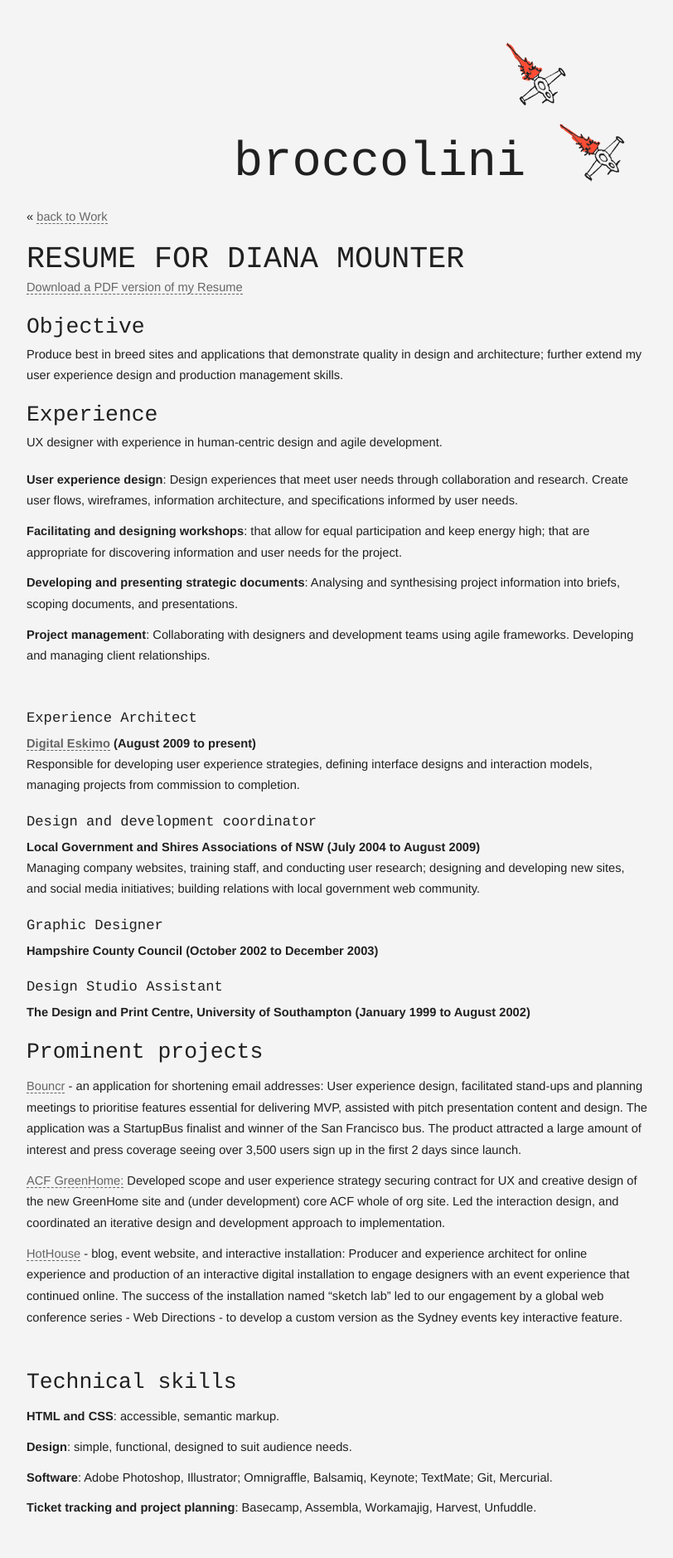
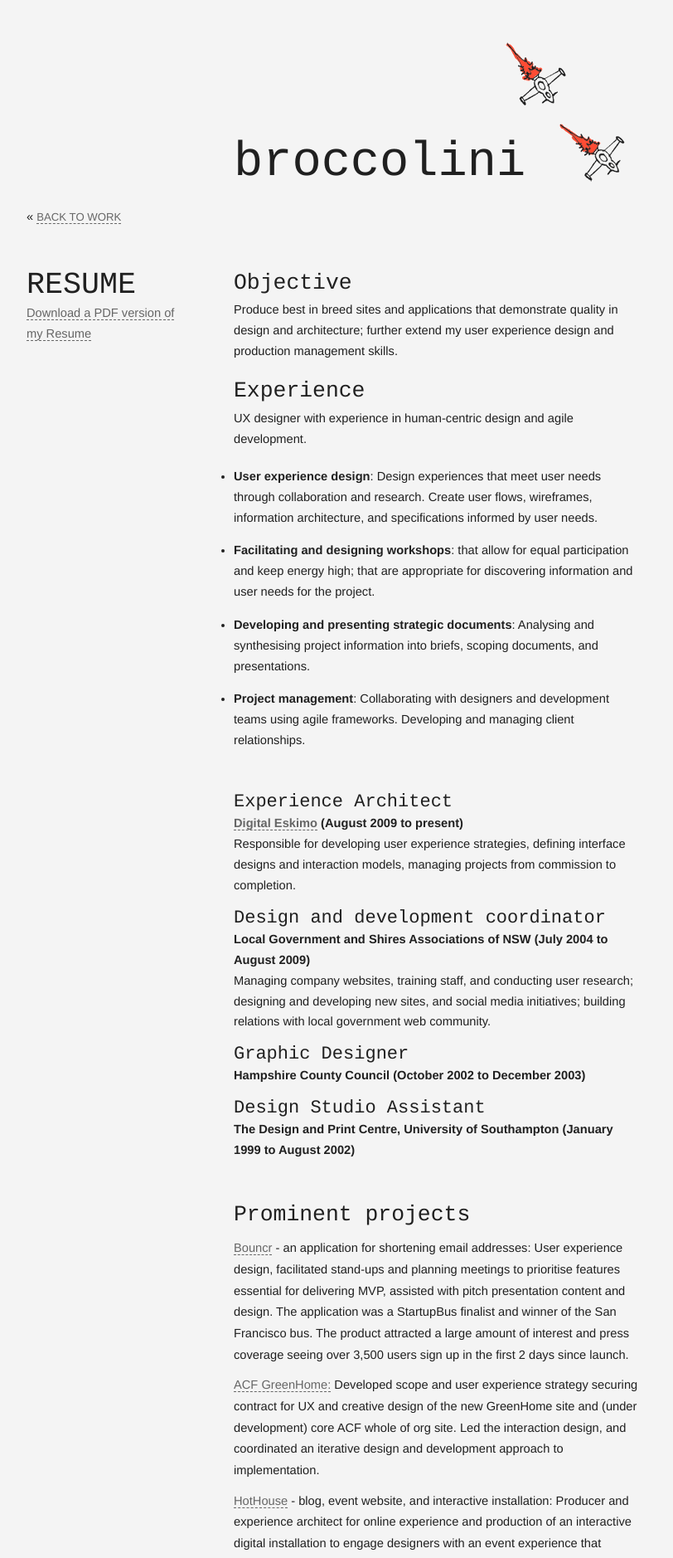
Before and after one commit to natutulak79/broccolini.github.com, a Jekyll site: the page built from pages/resume.html, in a window 1280 px wide. Shown: the top 1878 px of the page at 83% size, without its empty margins (233-1045 px from the left). Built offline with Jekyll 4.4.1, drawn with Linux system fonts in a browser that asks for light colours; Markdown is read by kramdown in place of the engine named in the settings.

Commit message:
fixed up resume styles, added Poodles link, removed redundant css, still lots of tidying to do though

```diff
--- a/css/screen.css
+++ b/css/screen.css
@@ -161,7 +161,7 @@
 
     .site .footer .contact {
       float: left;
-      margin-right: 3em;
+      margin: 0 3em 0 2px;
     }
 
       .site .footer .contact a {
@@ -250,109 +250,6 @@
 	}
 
 
-/*#portfolio h1, h1.mywork {
-	margin-top: 70px;
-}
-
-#portfolio h2 {
-	margin-bottom: 20px;
-}
-
-img, #portfolio img {
-	border: dashed 1px #ccc;
-}
-
-#portfolio img a {
-	border-bottom: none;
-}
-
-ul.points, ul.projects, ul.experience {
-  margin-bottom: 70px;
-}
-
-ul.points li, ul.projects li, ul.experience li {
-	line-height: 1.25em;
-	margin-bottom: 0.75em;
-}
-
-ul.points span {
-  color: #444;
-  font-family: Monaco, "Courier New", monospace;
-  font-size: 0.8em;
-}
-
-ul.projects, ul.experience {
-	display: block;
-	margin: 50px 0;
-}
-
-ul.projects li, ul.experience li {
-	list-style-type: none;
-	float: left;
-	display: block;
-	margin-bottom: 50px;
-	width:;
-}
-
-ul.projects h3, ul.experience h3 {
-	font-family: "Helvetica Neue", Helvetica, Arial, clean, sans-serif;
-	font-size: 2.3em;
-	line-height: 1.2em;
-
-}
-
-ul.projects span, ul.projects span, ul.experience span {
-	width: 240px;
-	margin: 0 20px 12px 0;
-	float: left;
-}
-
-ul.projects h3 a, ul.experience h3 a {
-	border-bottom: none;
-}
-
-ul.projects span, ul.experience span {
-	line-height: 1.7em;
-}
-
-ul.projects li img, ul.experience li img {
-	float: left;
-	margin: 0;
-}
-
-ul.experience h3 {
-	width: 490px;
-	float: left;
-}
-
-ul.experience span img {
-	margin-right: 0 20px 12px 0;
-}
-
-ul.experience li.last, ul.projects li.last {
-	margin-bottom: 90px;
-	width: 55em;
-}
-
-ul.points li.last {
-	margin-bottom: 30px;
-}*/
-
-/*#projects p, #talks p {
-	width: 40em;
-}*/
-
-
-/*#projects {
-	margin-bottom: 50px;
-
-}
-
-#talks {
-	margin-top: 50px;
-}
-*/
-
 /*****************************************************************************/
 /*
 /* Disqus comments
@@ -369,12 +266,6 @@
 #disqus-comments a {
 	border-bottom: none;
 }
-
-/*
-#disqus-comments p, h1, h2, h3 {
-	font-family: "Helvetica Neue", Helvetica, Arial, clean, sans-serif;
-}*/
-
 
 #disqus-comments a.dsq-subscribe-email em {
 	text-decoration: none;
@@ -433,6 +324,10 @@
 	margin: 1px 10px 50px 0;
 	float: left;
 }
+
+/*.intro {
+	padding-top: 20px;
+} --- fix baseline for intro*/
 
 .portfolio img {
 	border: dashed 1px #ccc;
@@ -503,6 +398,18 @@
   margin-bottom: 50px;
 }
 
+.detail ul.experience {
+	list-style-type: none;
+}
+
+	ul.experience h3 {
+		font-size: 1.5em;
+	}
+
+	ul.experience li {
+		margin-top: 10px;
+	}
+
 .detail ul.points li {
 	margin-bottom: 1em;
 }
--- a/index.html
+++ b/index.html
@@ -52,12 +52,16 @@
                 <a class="img" href="/images/portfolio/stories.jpg"><img src="/images/portfolio/stories-thumb.png"></a>
                 <p><em>I'm no longer involved in producing the magazine or <a href="http://stories.lgwebnetwork.org/2009/09/stories-issue-1-august-2009/">the website</a> though it's close to the original version, apart from the bits that have now broken!</em></p>
                 </li>
+              <li class="last">
+                <p>I am also pretty good at drawing <a href="http://www.flickr.com/photos/broccolini/sets/72157626315012025/">Poodles</a></p>
+                </li>
             </ul>
             </div><!-- End columnB -->
 
+
       <div class="columnA">
       <h1>Projects</h1>
-  <p>I research and design user experiences, and develop concepts into UI specifications.<!-- My role on a project usually starts from the scoping and research phase, using insights to develop concepts, and then developing those into interface specifications. As a user experience designer and producer I continue to work closely with teams throughout the production phase, developing branding and design 'look and feel', exploring implementation options for features, continuing to test what we build so that it informs the development of the final product. --></p>
+      <p>I research and design user experiences, and develop concepts into UI specifications.</p>
       </div><!-- End columnA -->
 
     <div class="columnB">
--- a/pages/resume.html
+++ b/pages/resume.html
@@ -1,42 +1,48 @@
 ---
-layout: default
+layout: portfolio
 title: Resume
 ---
 
-<p>&#171; <a href="/work.html">back to Work</a></p>
+<div class="detail">
+  <div class="columnA">
+    <h1>Resume</h1>
+    <p><a href="/documents/Diana-Mounter-Resume_USLetter.pdf">Download a PDF version of my Resume</a></p>
+  </div><!--End columnA-->
 
-<h1 class="mywork">Resume for Diana Mounter</h1>
-
-<p><a href="/documents/Diana-Mounter-Resume_USLetter.pdf">Download a PDF version of my Resume</a></p>
-
-<h2>Objective</h2>
-<p>Produce best in breed sites and applications that demonstrate quality in design and architecture; further extend my user experience design and production management skills.</p>
+  <div class="columnB">
+    <h2>Objective</h2>
+      <p>Produce best in breed sites and applications that demonstrate quality in design and architecture; further extend my user experience design and production management skills.</p>
 
 <h2>Experience</h2>
 <p>UX designer with experience in human-centric design and agile development.</p>
-<ul class="posts">
+<ul class="points">
   <li><strong>User experience design</strong>: Design experiences that meet user needs through collaboration and research. Create user flows, wireframes, information architecture, and specifications informed by user needs. </li>
   <li><strong>Facilitating and designing workshops</strong>: that allow for equal participation and keep energy high; that are appropriate for discovering information and user needs for the project.</li>
   <li><strong>Developing and presenting strategic documents</strong>: Analysing and synthesising project information into briefs, scoping documents, and presentations.</li>
   <li><strong>Project management</strong>: Collaborating with designers and development teams using agile frameworks. Developing and managing client relationships.</li>
 </ul>
 
-<div class="jobs">
-<h3>Experience Architect</h3>
-  <p><strong><a href="http://digitaleskimo.net">Digital Eskimo</a> (August 2009 to present)</strong><br />
-Responsible for developing user experience strategies, defining interface designs and interaction models, managing projects from commission to completion.</p>
+<ul class="points experience">
 
-<h3>Design and development coordinator</h3>
-  <p><strong>Local Government and Shires Associations of NSW (July 2004 to August 2009)</strong><br />
-Managing company websites, training staff, and conducting user research; designing and developing new sites, and social media initiatives; building relations with local government web community.</p>
-
-<h3>Graphic Designer</h3>
-  <p><strong>Hampshire County Council (October 2002 to December 2003)</strong></p>
-
-<h3>Design Studio Assistant</h3>
-  <p><strong>The Design and Print Centre, University of Southampton (January 1999 to August 2002)</strong></p>
-
-</div>
+  <li>
+     <h3>Experience Architect</h3>
+     <strong><a href="http://digitaleskimo.net">Digital Eskimo</a> (August 2009 to present)</strong><br />
+  Responsible for developing user experience strategies, defining interface designs and interaction models, managing projects from commission to completion.
+    </li>
+  <li>
+    <h3>Design and development coordinator</h3>
+    <strong>Local Government and Shires Associations of NSW (July 2004 to August 2009)</strong><br />
+    Managing company websites, training staff, and conducting user research; designing and developing new sites, and social media initiatives; building relations with local government web community.
+    </li>
+  <li>
+    <h3>Graphic Designer</h3>
+    <strong>Hampshire County Council (October 2002 to December 2003)</strong>
+    </li>
+  <li>
+    <h3>Design Studio Assistant</h3>
+    <strong>The Design and Print Centre, University of Southampton (January 1999 to August 2002)</strong>
+    </li>
+  </ul>
 
 <h2>Prominent projects</h2>
 <ul class="posts">
```
Also changed, not shown: other parts of pages/resume.html (+1 -1 lines), work.html (+5 -2 lines). Lines whose indentation alone changed are shown as unchanged.
